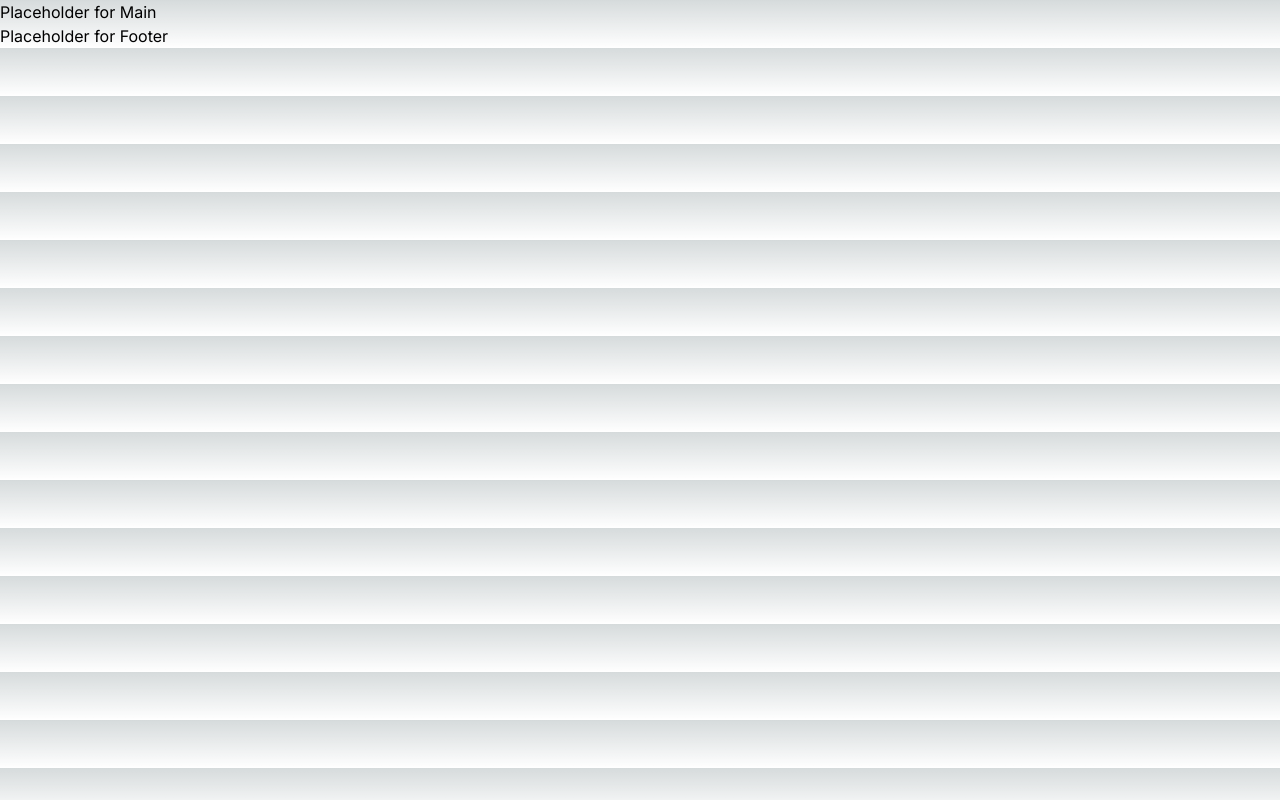
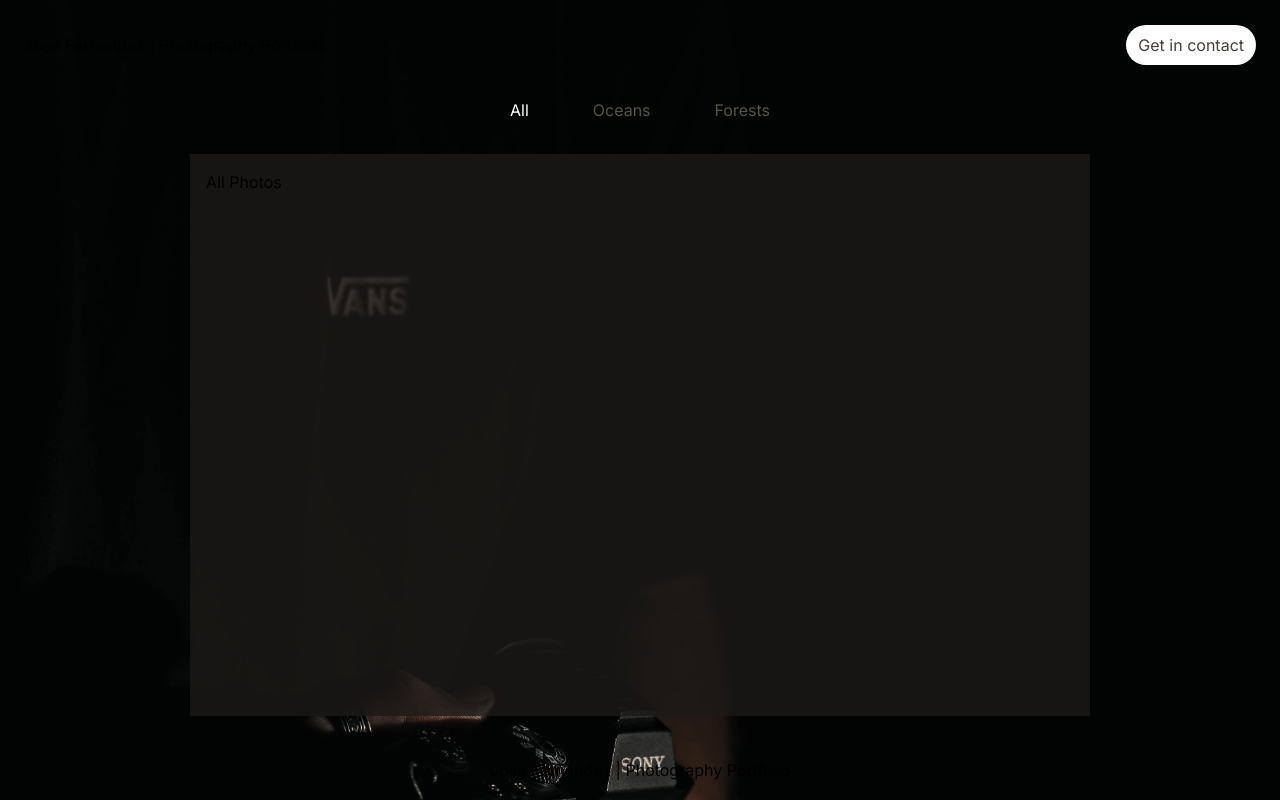
Before and after one commit to Ruok27/Photography-Portfolio, a Next.js app: page / in a window 1280 px wide. Built offline with nearby package versions, Linux system fonts and the light colour scheme.

Commit message:
Built UI layout

```diff
--- a/package.json
+++ b/package.json
@@ -9,7 +9,8 @@
     "lint": "next lint"
   },
   "dependencies": {
-    "next": "14.0.0",
+    "@headlessui/react": "^1.7.17",
+    "next": "^14.0.1",
     "react": "^18",
     "react-dom": "^18"
   },
--- a/src/app/globals.css
+++ b/src/app/globals.css
@@ -1,6 +1,21 @@
 @tailwind base;
 @tailwind components;
 @tailwind utilities;
+
+@layer{
+
+html,body{
+
+height: 100%;
+color: white;
+}
+
+#__next{
+
+  height: 100%;
+}
+
+}
 
 :root {
   --foreground-rgb: 0, 0, 0;
--- a/src/app/page.tsx
+++ b/src/app/page.tsx
@@ -1,14 +1,111 @@
+"use client"
+import { Tab } from '@headlessui/react';
 import Image from 'next/image'
+import Link from 'next/link'
+
+
+// Use custom fonts a custom background image and custom logo
+
+const tabs = [
+
+  {
+
+    key: 'all',
+    display: "All"
+
+  },
+
+  {
+
+    key: 'oceans',
+    display: "Oceans"
+
+  },
+  {
+
+    key: 'forests',
+    display: "Forests"
+
+  }
+
+
+
+
+]
 
 export default function Home() {
   return (
 
-    <div>
-      <main className="">
-        <p>Placeholder for Main</p>
+    <div className="flex flex-col h-full bg-[url('cameraBG.jpg')] bg-top bg-cover">
+
+
+
+      <header className='flex justify-between items-center h-[90px] px-6'>
+
+        {/* hamburger menu place holder
+        <div className='text-transparent'>hm</div> */}
+        <div>Jose Fernandez | Photography Portfolio</div>
+
+        <Link href="#"
+          className='rounded-3xl bg-white text-stone-700 px-3 py-2 hover:bg-opacity-90'>
+
+          Get in contact
+
+        </Link>
+      </header>
+
+
+      <main className='grow'>
+
+
+
+        <div className='flex flex-col items-center h-full'>
+          <Tab.Group>
+            <Tab.List className="flex items-center gap-12">
+
+
+
+              {tabs.map(tab => (
+
+                <Tab key={tab.key} className="p-2">
+                  {({ selected }) => (
+
+                    <span className={selected ? "text-white" : "text-stone-600"}
+                    >{tab.display}
+                    </span>
+
+                  )}
+
+                </Tab>
+
+
+
+              ))}
+
+
+
+
+
+
+
+
+
+
+
+
+            </Tab.List>
+            <Tab.Panels className="h-full bg-stone-900 bg-opacity-80 h-full max-w-[900px] w-full p-2 sm:p-4 my-6">
+              <Tab.Panel>All Photos</Tab.Panel>
+              <Tab.Panel>Oceans</Tab.Panel>
+              <Tab.Panel>Forests</Tab.Panel>
+            </Tab.Panels>
+          </Tab.Group>
+        </div>
+
+
       </main>
-      <footer>
-        <p>Placeholder for Footer</p>
+      <footer className='h-[60px] flex justify-center items-center'>
+        <p>Jose Fernandez | Photography Portfolio</p>
       </footer>
 
     </div>
```
Also changed, not shown: src/app/cameraBG.jpg (added), 1 other file (tests, documents, lock files or other folders).
